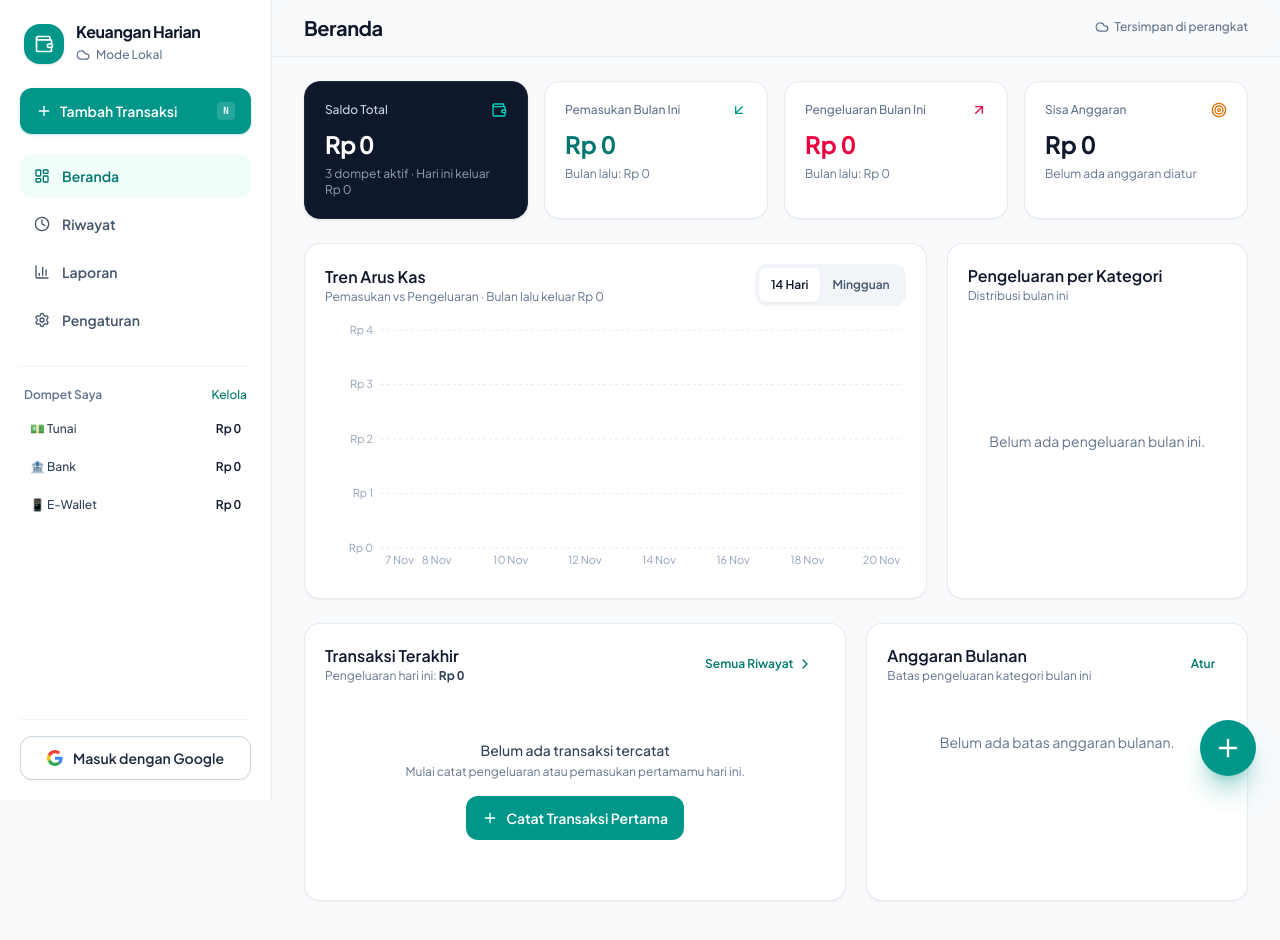
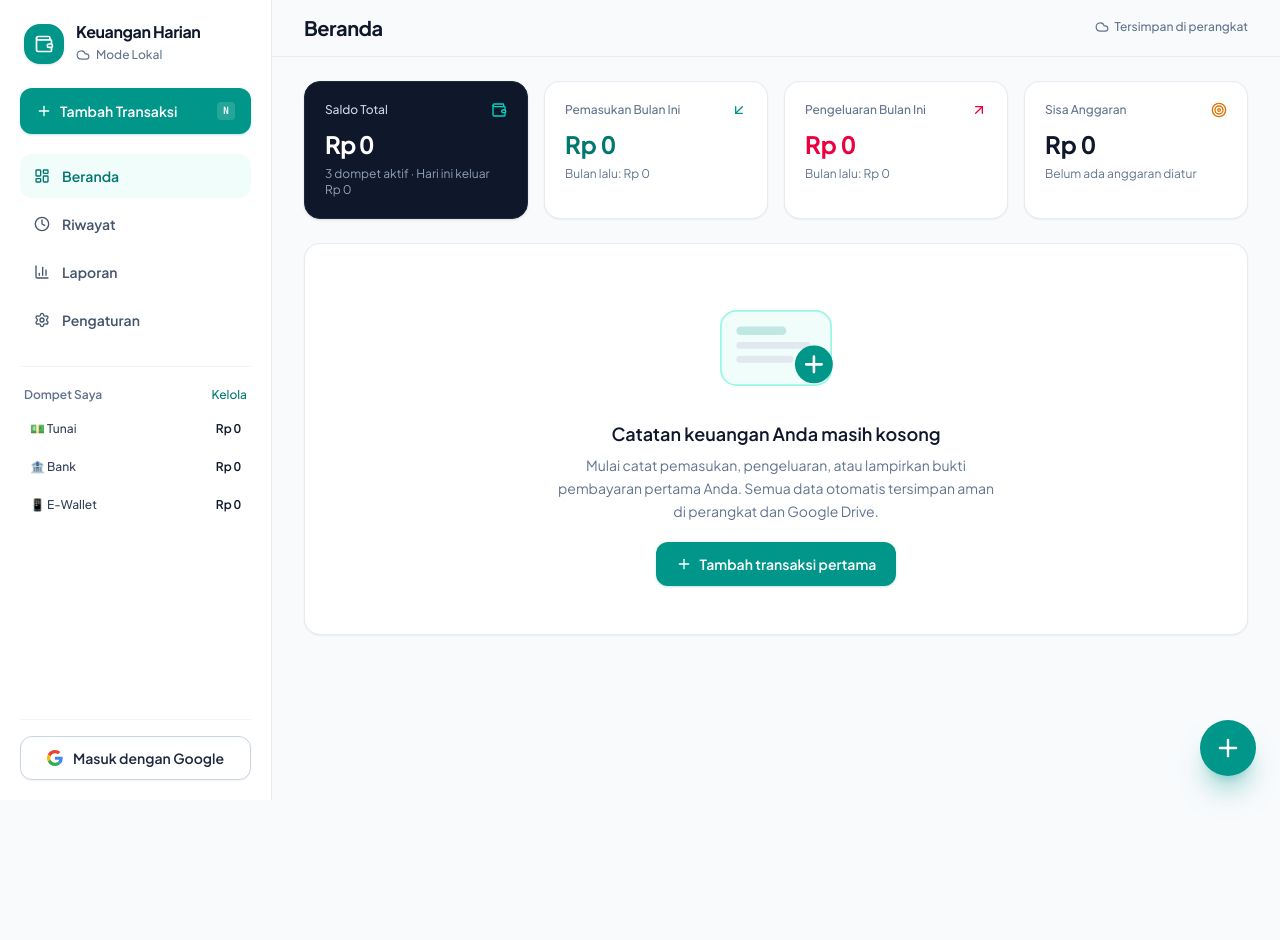
Before and after one commit to Dablank279/keuangan-harian, a React (Vite) app: page / in a window 1280 px wide. After the commit the page ends 800 px from the top, so only its background shows below. Built offline with nearby package versions, Linux system fonts and the light colour scheme.

Commit message:
Update DashboardView.tsx

```diff
--- a/src/components/DashboardView.tsx
+++ b/src/components/DashboardView.tsx
@@ -353,6 +353,79 @@ export const DashboardView: React.FC<DashboardViewProps> = ({
         </div>
       </section>
 
+      {data.transactions.length === 0 ? (
+        <section className="rounded-2xl bg-white dark:bg-slate-900 border border-slate-200/80 dark:border-slate-800 px-6 py-10 sm:py-12 shadow-xs text-center flex flex-col items-center justify-center">
+          {/* Ilustrasi sederhana buku catatan keuangan & dompet */}
+          <svg
+            viewBox="0 0 180 130"
+            className="w-40 h-28 mb-4 text-teal-600 dark:text-teal-400"
+            fill="none"
+            aria-hidden="true"
+          >
+            <rect
+              x="26"
+              y="22"
+              width="128"
+              height="86"
+              rx="18"
+              className="fill-teal-50 dark:fill-teal-950/50 stroke-teal-200 dark:stroke-teal-800/80"
+              strokeWidth="2"
+            />
+            <rect
+              x="44"
+              y="40"
+              width="58"
+              height="10"
+              rx="5"
+              className="fill-teal-600/20 dark:fill-teal-400/20"
+            />
+            <rect
+              x="44"
+              y="58"
+              width="86"
+              height="8"
+              rx="4"
+              className="fill-slate-200 dark:fill-slate-700"
+            />
+            <rect
+              x="44"
+              y="74"
+              width="66"
+              height="8"
+              rx="4"
+              className="fill-slate-200 dark:fill-slate-700"
+            />
+            <circle
+              cx="134"
+              cy="84"
+              r="22"
+              className="fill-teal-600 dark:fill-teal-500"
+            />
+            <path
+              d="M134 75v18M125 84h18"
+              stroke="white"
+              strokeWidth="3"
+              strokeLinecap="round"
+            />
+          </svg>
+
+          <h3 className="text-base sm:text-lg font-semibold text-slate-900 dark:text-slate-100">
+            Catatan keuangan Anda masih kosong
+          </h3>
+          <p className="mt-1.5 text-xs sm:text-sm text-slate-500 dark:text-slate-400 max-w-md leading-relaxed">
+            Mulai catat pemasukan, pengeluaran, atau lampirkan bukti pembayaran pertama Anda. Semua data otomatis tersimpan aman di perangkat dan Google Drive.
+          </p>
+          <button
+            type="button"
+            onClick={onAddTransaction}
+            className="mt-5 min-h-[44px] px-5 rounded-xl bg-teal-600 hover:bg-teal-700 text-white text-sm font-semibold inline-flex items-center gap-2 shadow-sm shadow-teal-600/20 active:scale-[0.99] transition"
+          >
+            <Plus className="w-4 h-4" />
+            Tambah transaksi pertama
+          </button>
+        </section>
+      ) : (
+        <>
           {/* Baris 2: Grafik Tren (8 kol) + Donut Kategori (4 kol) */}
           <section className="grid grid-cols-1 lg:grid-cols-12 gap-5">
             {/* Tren Harian / Mingguan */}
@@ -519,24 +592,6 @@ export const DashboardView: React.FC<DashboardViewProps> = ({
                 </button>
               </div>
 
-          {recentTransactions.length === 0 ? (
-            <div className="py-10 text-center">
-              <p className="text-sm font-medium text-slate-700 dark:text-slate-300">
-                Belum ada transaksi tercatat
-              </p>
-              <p className="text-xs text-slate-500 dark:text-slate-400 mt-1">
-                Mulai catat pengeluaran atau pemasukan pertamamu hari ini.
-              </p>
-              <button
-                type="button"
-                onClick={onAddTransaction}
-                className="mt-4 min-h-[44px] px-4 rounded-xl bg-teal-600 hover:bg-teal-700 text-white text-sm font-semibold inline-flex items-center gap-2"
-              >
-                <Plus className="w-4 h-4" />
-                Catat Transaksi Pertama
-              </button>
-            </div>
-          ) : (
               <div className="divide-y divide-slate-100 dark:divide-slate-800/80">
               {recentTransactions.map((tx) => {
                 const cat = catMap.get(tx.categoryId);
@@ -608,7 +663,6 @@ export const DashboardView: React.FC<DashboardViewProps> = ({
                 );
               })}
             </div>
-          )}
         </div>
 
         {/* Progress Anggaran Bulanan */}
@@ -683,6 +737,8 @@ export const DashboardView: React.FC<DashboardViewProps> = ({
           )}
         </div>
       </section>
+        </>
+      )}
     </div>
   );
 };
```
Lines whose indentation alone changed are shown as unchanged.
